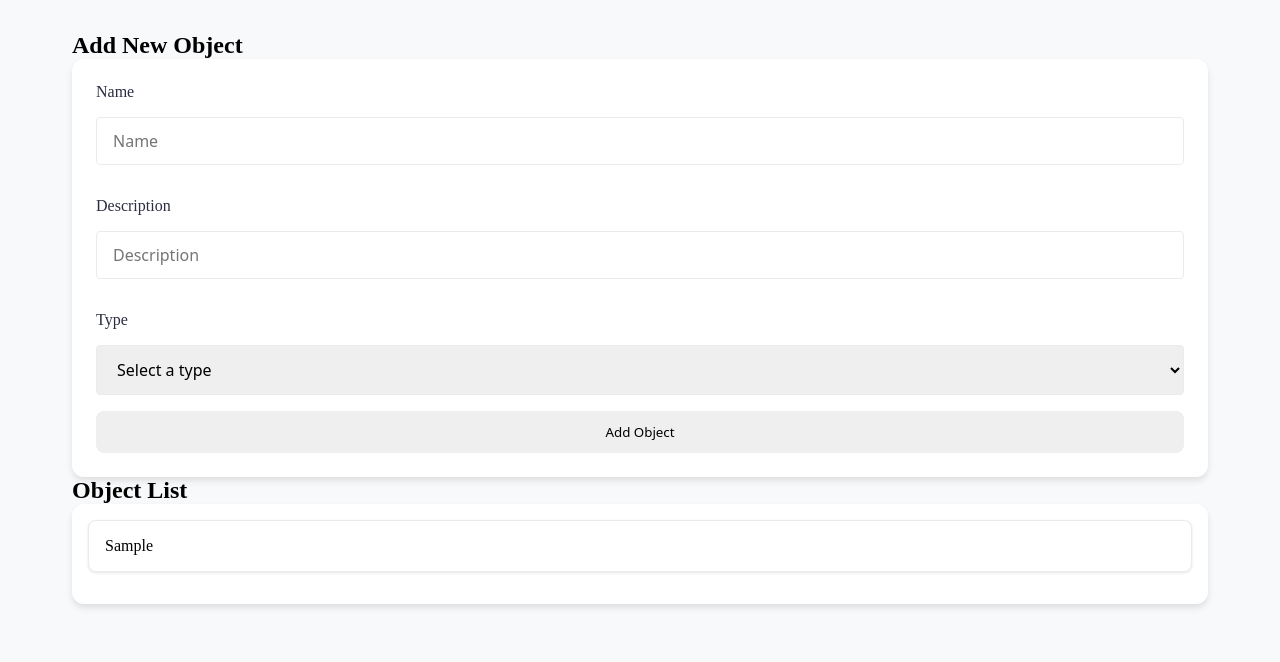
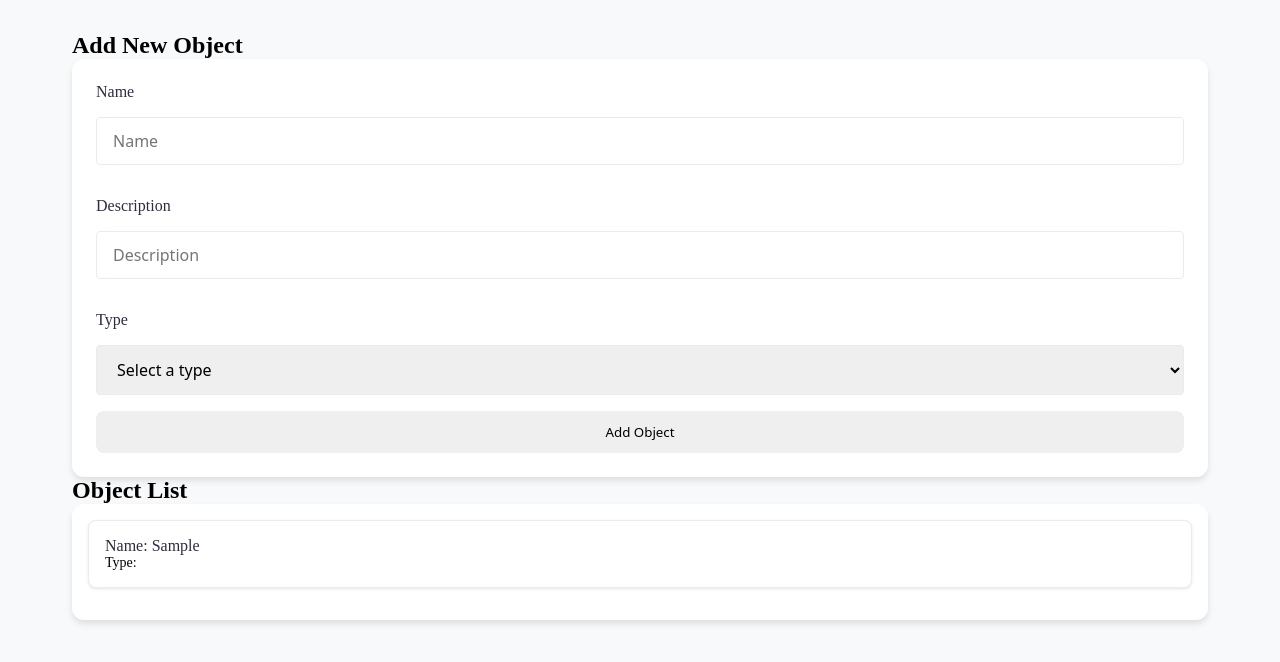
Before and after one commit to TomasGarciaDev/object-management-software, a React (Create React App) app: page / in a window 1280 px wide. Both pictures are taken after typing "Sample", "Sample" into the empty fields and a click on the button "Add Object". Shown: the top 662 px of the page. Built offline with nearby package versions, Linux system fonts and the light colour scheme.

Commit message:
Styles: list-items styles

```diff
--- a/src/components/ObjectList.tsx
+++ b/src/components/ObjectList.tsx
@@ -8,8 +8,10 @@ export default function ObjectList() {
       <ul className='object-list-items'>
         {objects.map((obj) => (
           <li key={obj.id} className='object-list-item'>
-            <div>{obj.name}</div>
-            <div>{obj.type}</div>
+            <div className='object-list-item-content'>
+              <div className='object-list-item-name'>Name: {obj.name}</div>
+              <div className='object-list-item-type'>Type: {obj.type}</div>
+            </div>
           </li>
         ))}
       </ul>
--- a/src/index.css
+++ b/src/index.css
@@ -147,3 +147,18 @@ button {
   cursor: pointer;
   transition: all var(--transition-fast);
 }
+
+.object-list-item-content {
+  display: flex;
+  flex-direction: column;
+}
+
+.object-list-item-name {
+  font-weight: 500;
+  color: var(--color-text);
+}
+
+.object-list-item-type {
+  font-size: var(--font-size-sm);
+  color: var(--color-text-light);
+}
```
